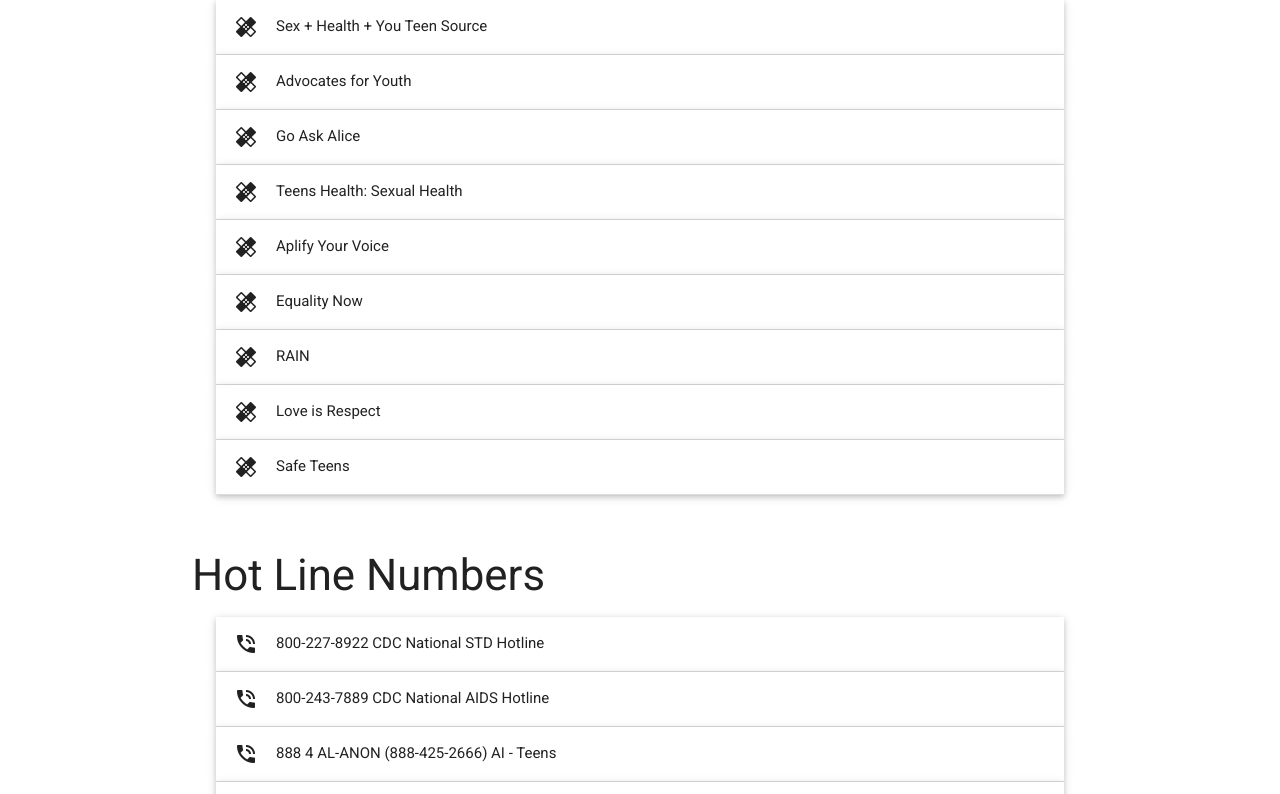
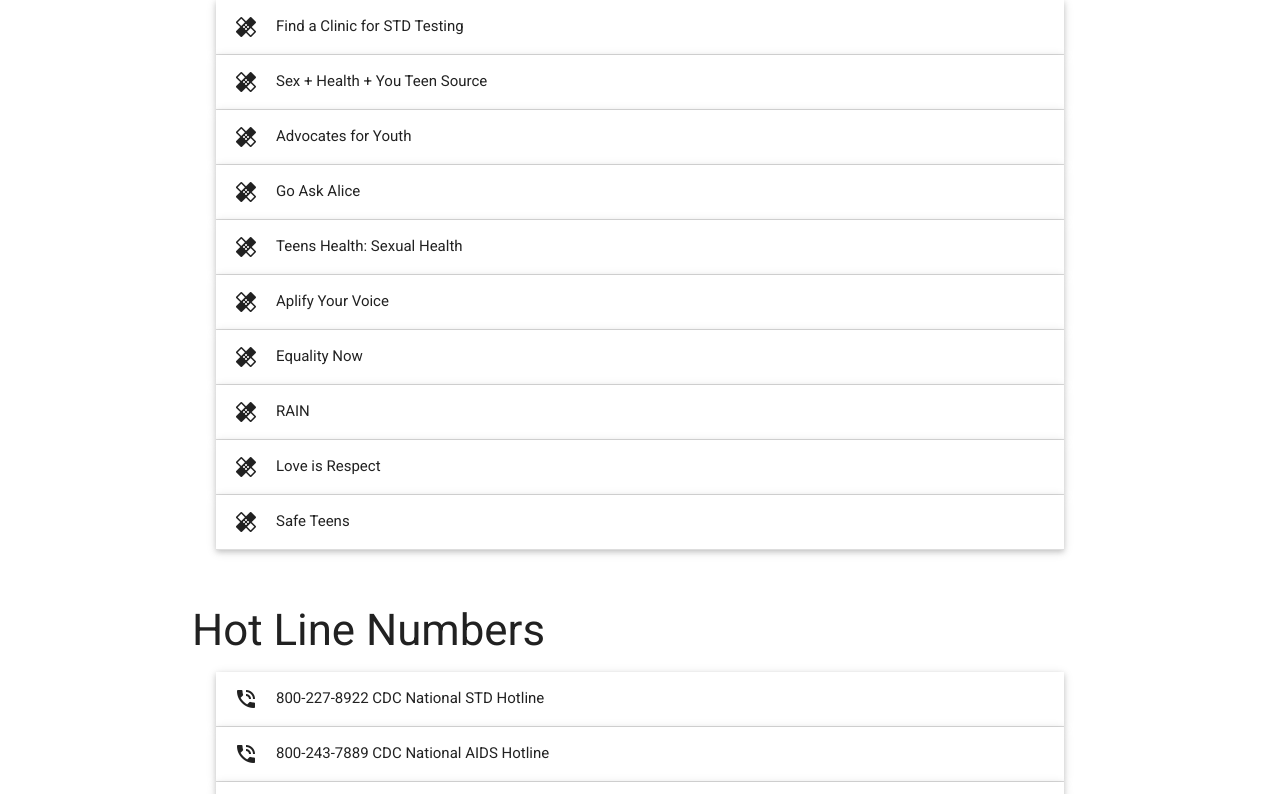
Before and after one commit to JuliaLid/Get-Tested, a website: page public/resources.html in a window 1280 px wide. Shown: the part 152-946 px from the top of the page. Drawn offline with nearby package versions, Linux system fonts and the light colour scheme; files whose address does not match are found by name.

Commit message:
Added a new resource

```diff
--- a/public/resources.html
+++ b/public/resources.html
@@ -36,6 +36,11 @@
                 <div class="col l12 ">
                     <h3>Links to Resources</h3>
                     <ul class="collapsible popout" data-collapsible="accordion">
+                        <li>
+                            <div class="collapsible-header"><i class="material-icons">healing</i>Find a Clinic for STD Testing</div>
+                            <div class="collapsible-body"><span><a href="https://gettested.cdc.gov/search_results" target="_blank">Find Free, Fast, and Confidential Testing Near You</a></span>
+                            </div>
+                        </li>
                         <li>
                             <div class="collapsible-header"><i class="material-icons">healing</i>Sex + Health + You Teen Source</div>
                             <div class="collapsible-body"><span><a href="http://www.teensource.org/" target="_blank"><h6>Sex + Health + You</h6></a></span>
```
